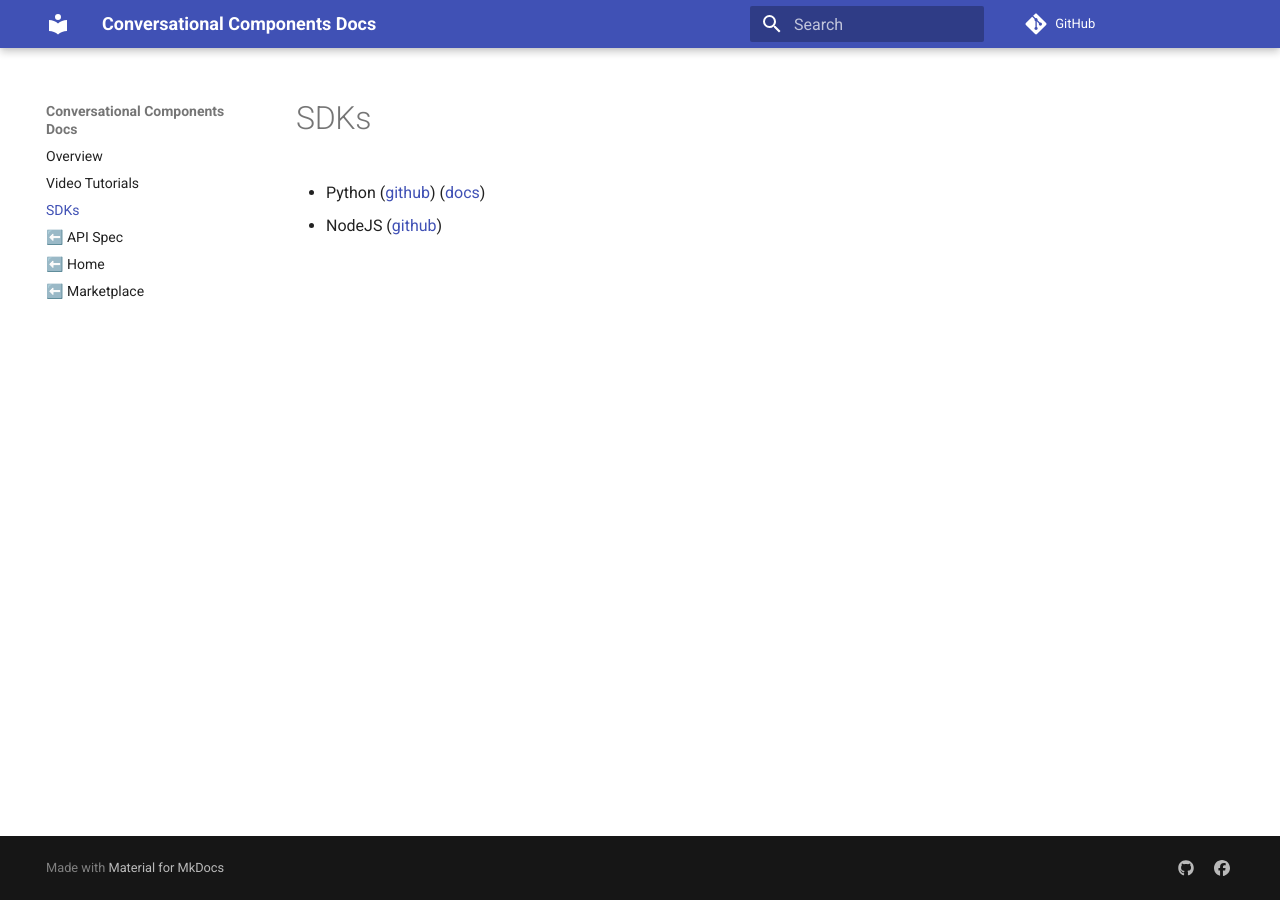
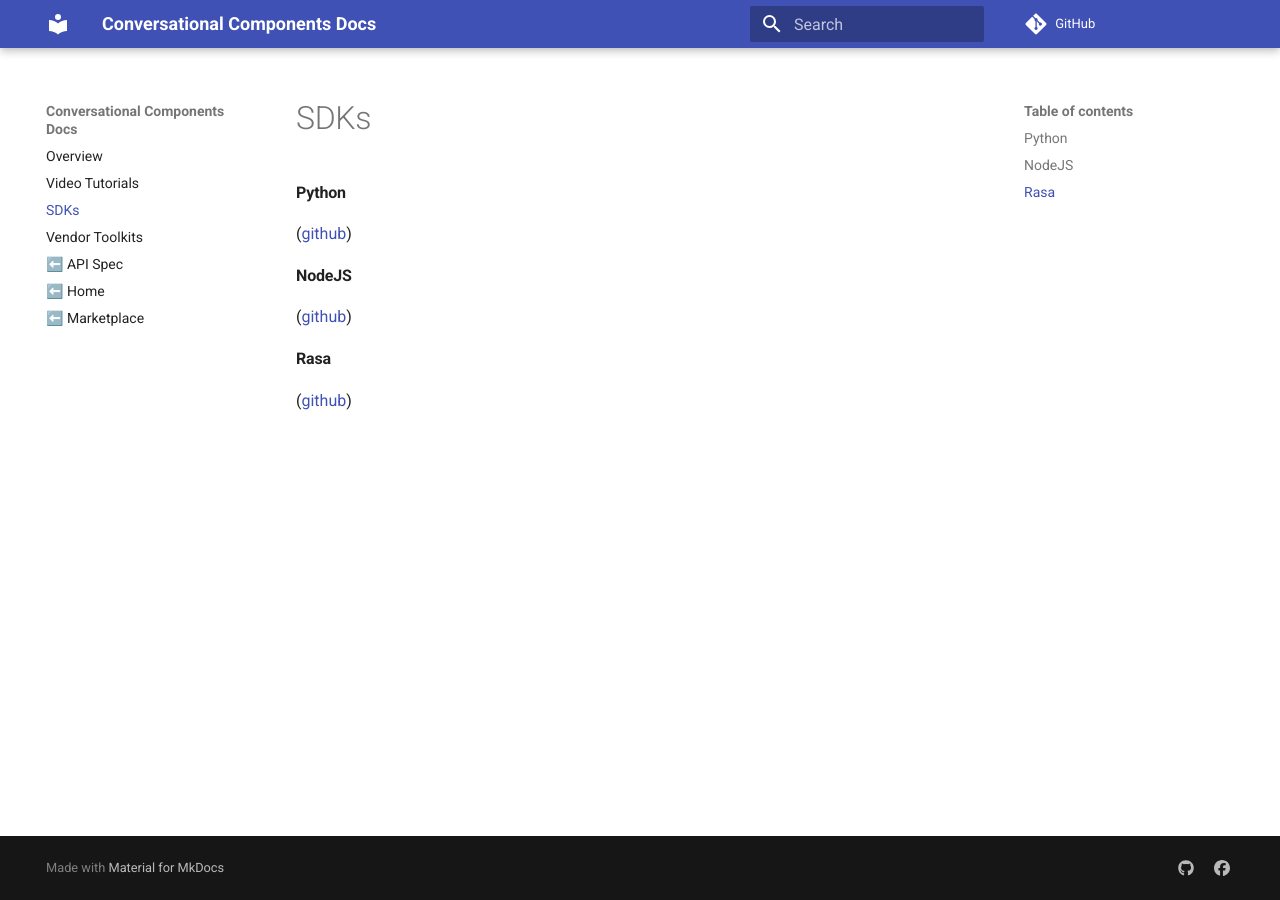
Before and after one commit to ConversationalComponents/docs, an MkDocs documentation site: the page built from docs/SDKs.md, in a window 1280 px wide. Built offline with MkDocs 1.6.1 and Material for MkDocs 9.7.7, drawn with Linux system fonts in a browser that asks for light colours; comment, search, counter and statistics services are not loaded.

Commit message:
add links to sdks and connectors

```diff
--- a/docs/SDKs.md
+++ b/docs/SDKs.md
@@ -1,5 +1,7 @@
 
-# SDKs
-
-* Python ([github](https://github.com/ConversationalComponents/coco-sdk-py)) ([docs](/projects/coco-sdk-py))
-* NodeJS ([github](https://github.com/ConversationalComponents/coco-sdk-nodejs))
+#### Python
+([github](https://github.com/ConversationalComponents/coco-sdk-py))
+#### NodeJS
+([github](https://github.com/ConversationalComponents/coco-sdk-nodejs))
+#### Rasa
+([github](https://github.com/ConversationalComponents/coco-rasa))
--- a/mkdocs.yml
+++ b/mkdocs.yml
@@ -5,6 +5,8 @@
   #    - How to integrate a component with RASA: tutorials/rasa.md
   - Video Tutorials: tutorials/videos.md
   - SDKs: SDKs.md
+  - Vendor Toolkits: connectors.md
+
   - ⬅️ API Spec: api.html
   - ⬅️ Home: https://conversationalcomponents.com/
   - ⬅️ Marketplace: https://marketplace.conversationalcomponents.com/
@@ -14,6 +16,9 @@
 theme:
   name: material
 
+markdown_extensions:
+  - codehilite
+
 extra:
   social:
     - type: 'github'
```
Also changed, not shown: docs/connectors.md (added, +11 -0 lines).
